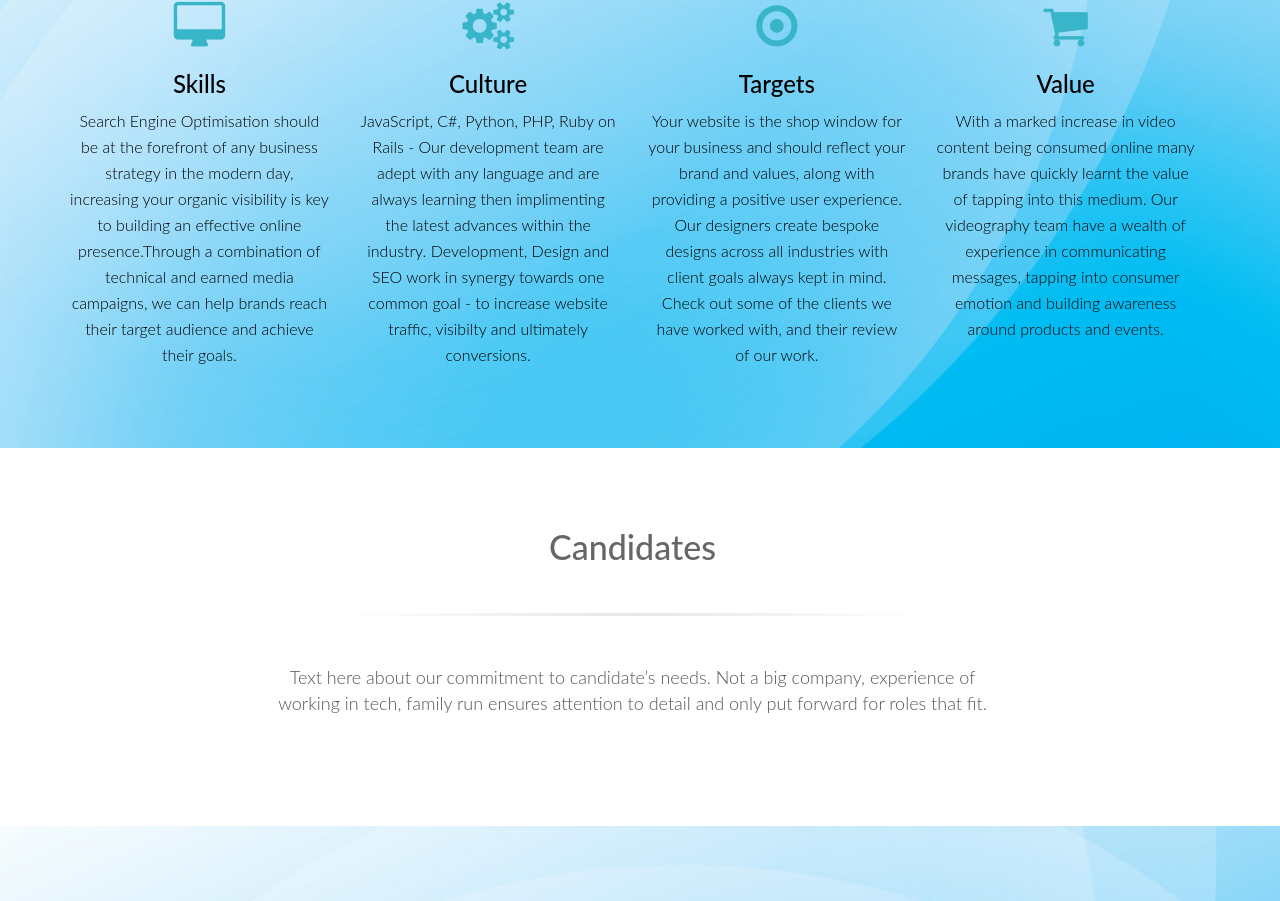
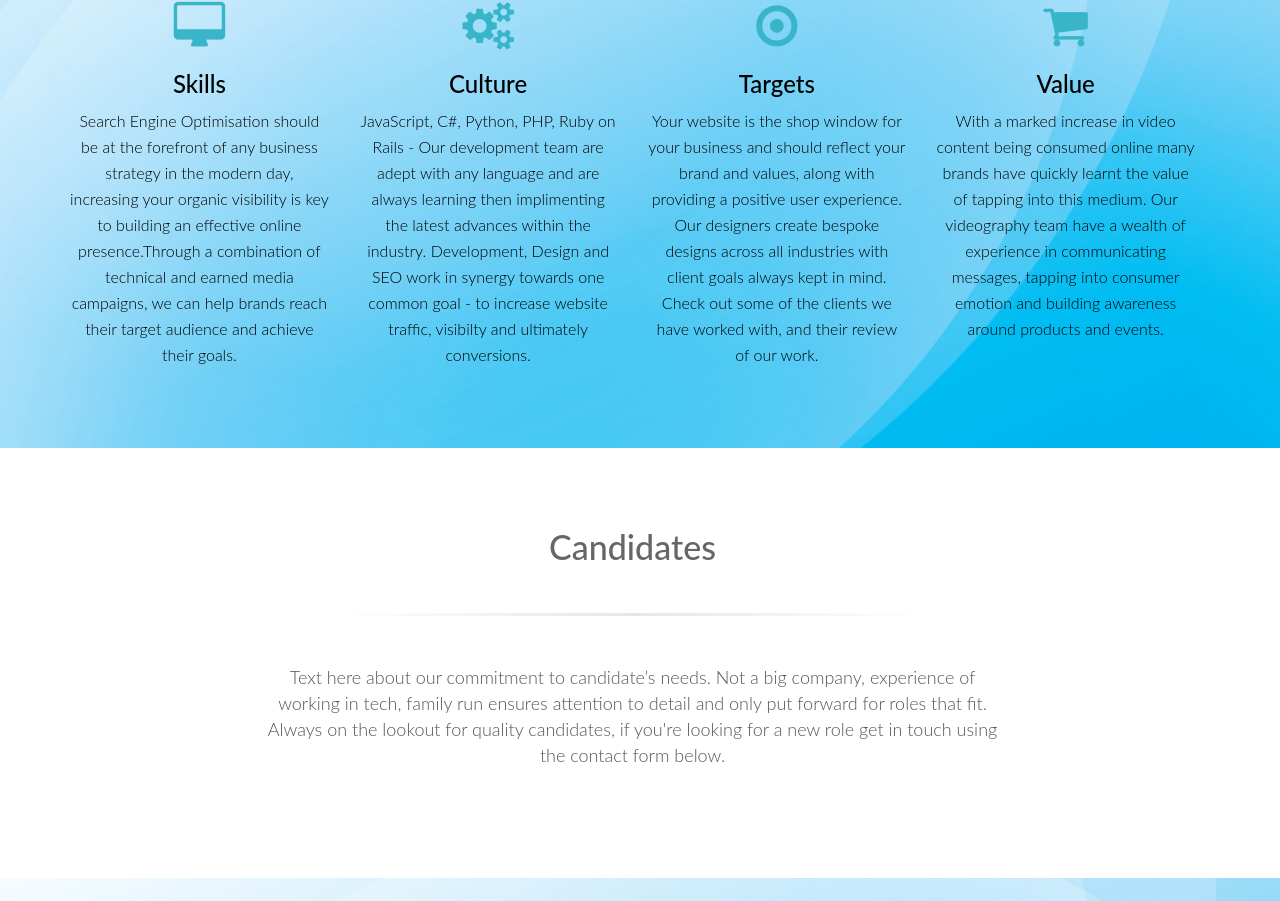
Before and after one commit to dthomaslomas/greenwaymedia, a plain HTML site: page index.html in a window 1280 px wide. Shown: the part 1864-2765 px from the top of the page. Drawn offline with Linux system fonts and the light colour scheme; a web font is replaced by a local one.

Commit message:
our commitment button removed

```diff
--- a/index.html
+++ b/index.html
@@ -67,7 +67,7 @@
     <h1>Greenway Recruitment</h1>
     <p>We take pride in fulfilling the need of our clients and candidates.</p>
     <p>We only connect the best and work tirelessly to create long lasting relationships based on trust and honesty.</p>
-    <a href="#portfolio" class="smoothScroll btn btn-lg">Our commitment</a> </header>
+  </header>
 </div>
 <!-- /headerwrap -->
 
@@ -133,7 +133,7 @@
       <h2 class="centered">Candidates</h2>
       <hr>
       <div class="col-lg-8 col-lg-offset-2 centered">
-        <p class="large">Text here about our commitment to candidate’s needs. Not a big company, experience of working in tech, family run ensures attention to detail and only put forward for roles that fit.</p>
+        <p class="large">Text here about our commitment to candidate’s needs. Not a big company, experience of working in tech, family run ensures attention to detail and only put forward for roles that fit. Always on the lookout for quality candidates, if you're looking for a new role get in touch using the contact form below.</p>
       </div>
     </div>
   </div>
```
